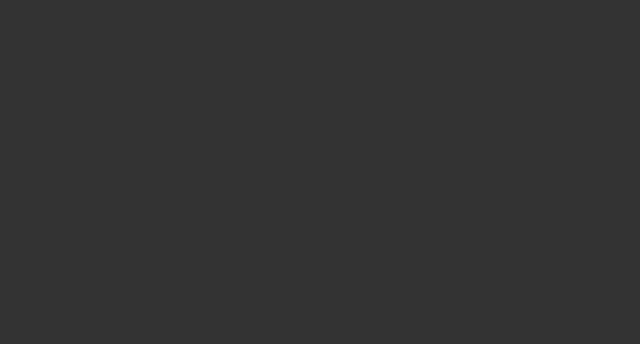
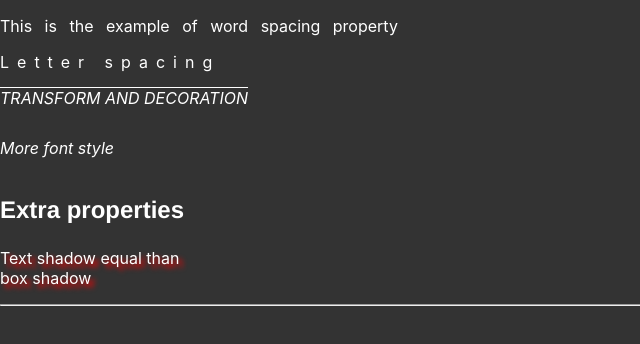
Before and after one commit to javirro/full-css, a React (Create React App) app: page /text in a window 1280 px wide. Before the commit this address had no page. Shown: the top 344 px of the page, without its empty margins (0-640 px from the left). Built offline with nearby package versions, Linux system fonts and the light colour scheme.

Commit message:
Añadir propiedades de texto

```diff
--- a/src/App.js
+++ b/src/App.js
@@ -3,6 +3,7 @@ import Basico from './routes/Basico'
 import Basico2 from './routes/Basico2'
 import Home from './routes/Home'
 import PositionInfo from './routes/PositionInfo';
+import Text from './routes/Text';
 
 function App() {
   return (
@@ -13,6 +14,7 @@ function App() {
           <Route path="/basico" element={<Basico />} />
           <Route path="/basico2" element={<Basico2 />} />
           <Route path="/position" element={<PositionInfo />} />
+          <Route path="/text" element={<Text />} />
         </Routes>
       </BrowserRouter>
     </div>
--- /dev/null
+++ b/src/Components/TextProperties.jsx
@@ -0,0 +1,16 @@
+import '../styles/TextProperties.css'
+const TextProperties = () => {
+return (
+  <>
+  <p className='text-1'>This is the example of word spacing property</p>
+  <p className='text-2'>Letter spacing</p>
+  <p className='text-3'>Transform and decoration</p>
+  <p className='text-4'>More font style</p>
+    <p className='text-5'>Extra properties</p>
+    <p className='text-6'>Text shadow equal than box shadow</p>
+  </>
+
+)
+}
+
+export default TextProperties
--- a/src/routes/Home.jsx
+++ b/src/routes/Home.jsx
@@ -6,6 +6,7 @@ const Home = () => {
       <Link to="/basico" className="home-link">Basico</Link>
       <Link to="/basico2" className="home-link">Basico2</Link>
       <Link to="/position" className="home-link">Position</Link>
+      <Link to="/text" className="home-link">Text</Link>
     </div>)
 }
 
--- /dev/null
+++ b/src/routes/Text.jsx
@@ -0,0 +1,12 @@
+import TextProperties from "../Components/TextProperties"
+
+const Text = () => {
+  return(
+    <div>
+      <TextProperties />
+      <hr />
+    </div>
+  )
+}
+
+export default Text
--- /dev/null
+++ b/src/styles/TextProperties.css
@@ -0,0 +1,42 @@
+.text-1 {
+    width: 400px;
+    word-spacing: 0.5rem;
+}
+
+.text-2 {
+    width: 400px;
+    letter-spacing: 0.5rem;
+}
+
+.text-3 {
+    width: 400px;
+    text-decoration: overline;
+    text-transform: uppercase;
+    font-style: oblique;
+}
+
+
+/* For line-heigth use unitless values. Multiplier. For example: 3. Three times bigger than normal */
+
+.text-4 {
+    width: 400px;
+    font-style: italic;
+    line-height: 3;
+}
+
+.text-5 {
+    font-family: 'Franklin Gothic Medium', 'Arial Narrow', Arial, sans-serif;
+    font-weight: bold;
+    font-size: 1.5rem;
+}
+
+.text-6 {
+    text-shadow: 4px 4px 5px red;
+}
+
+
+/* Otras propiedades interesantes podrian ser:
+text-overflow: Para definir como se ajustaria un texto grande dentro de su contener padre.
+white-space: Relacionado con los saltos de linea y como separar palabas.
+word-break: Especifica si se puede romper palabras en un salto de linea
+ */
```
Also changed, not shown: 1 other file (tests, documents, lock files or other folders).
